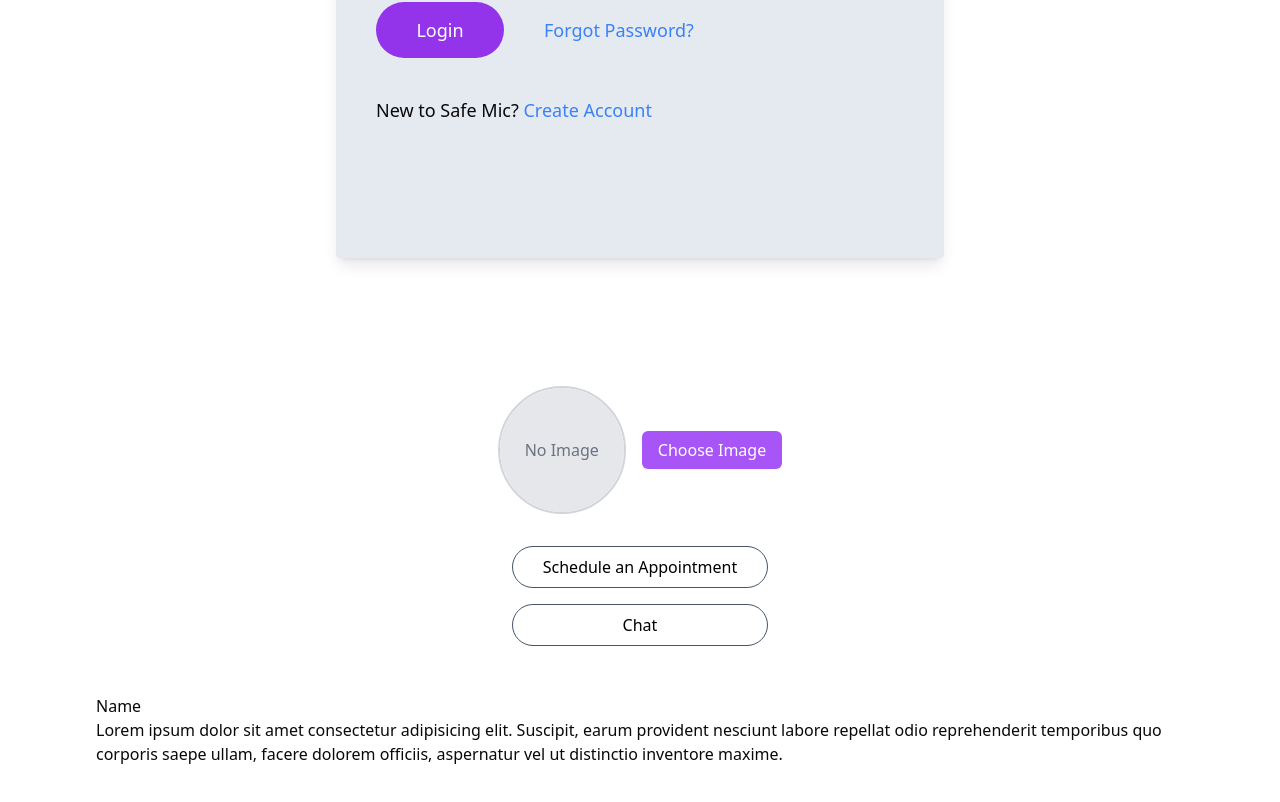
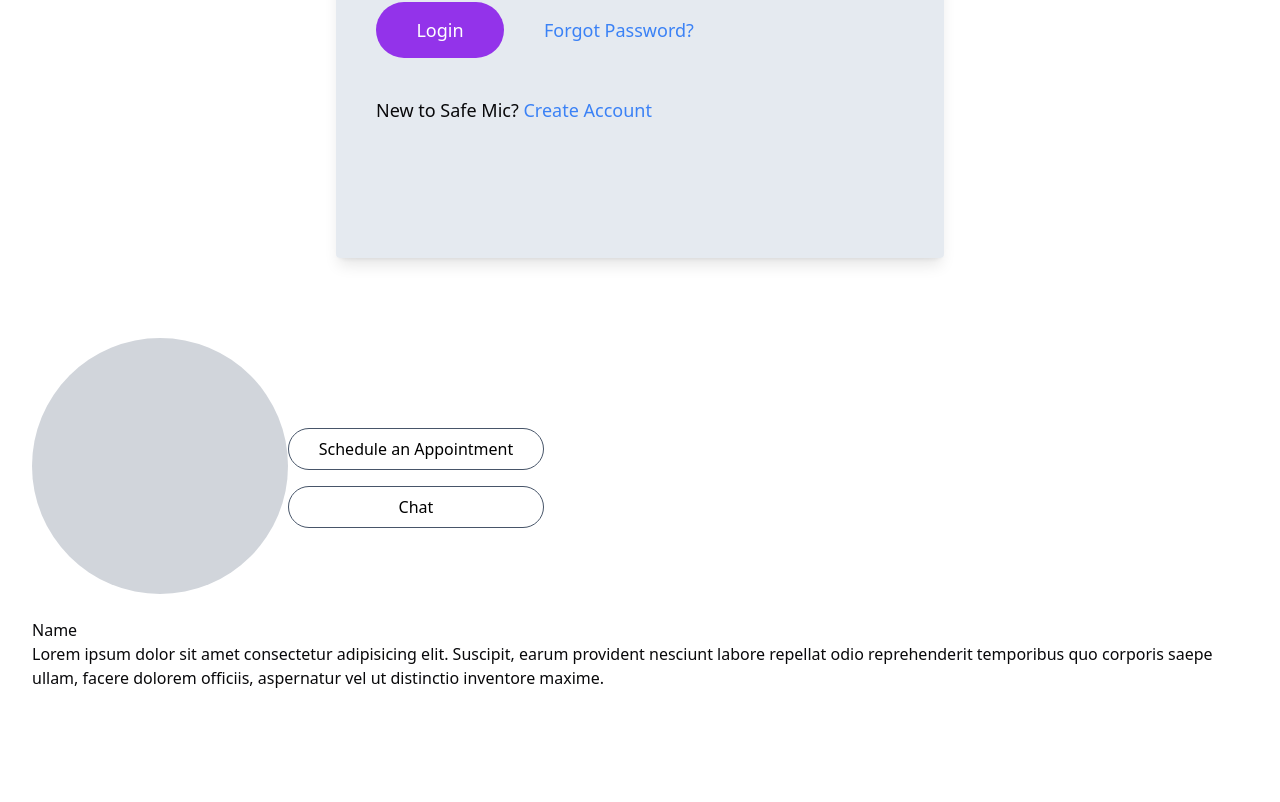
Before and after one commit to Kad-19/safe-mic-project, a React (Vite) app: page / in a window 1280 px wide. Shown: the part 502-1304 px from the top of the page. After the commit the page ends 1224 px from the top, so only its background shows below. Built offline with nearby package versions, Linux system fonts and the light colour scheme.

Commit message:
edit counseinfo

```diff
--- a/src/component/Counselor info/CounseInfo.jsx
+++ b/src/component/Counselor info/CounseInfo.jsx
@@ -1,71 +1,24 @@
-import React, { useState } from 'react';
+import React from 'react'
 
-// UserProfile component for handling profile picture and other user info
-const UserProfile = () => {
-  const [profilePicture, setProfilePicture] = useState(null);
 
-  // Function to handle file input change
-  const handleFileChange = (e) => {
-    const file = e.target.files[0];
-    if (file) {
-      const reader = new FileReader();
-      reader.onload = (event) => {
-        setProfilePicture(event.target.result);
-      };
-      reader.readAsDataURL(file);
-    }
-  };
+const CounseInfo = () => {
+  return (
+        <div className="m-8 ">
+        <div className="flex flex- items-center">
+        <div className="flex justify-center items-center h-64 w-64 bg-gray-300 rounded-full mb-6"></div>
 
-  return (
-    <div className="flex items-center justify-center">
-      {/* Circular avatar */}
-      <div className="h-32 w-32 my-8 rounded-full overflow-hidden border-2 border-gray-300">
-        {profilePicture ? (
-          <img src={profilePicture} alt="Profile Picture" className="h-full w-full object-cover" />
-        ) : (
-          <div className="h-full w-full flex items-center justify-center bg-gray-200">
-            <span className="text-gray-500">No Image</span>
-          </div>
-        )}
-      </div>
+          <div className="flex flex-col items-center"> <button type="submit" className="w-64 rounded-full bg-white text-black hover:bg-gray-300 py-2 transition-colors duration-200 border border-slate-600 mb-4">Schedule an Appointment</button>
+          <button type="submit" className="w-64 rounded-full bg-white text-black hover:bg-gray-300 py-2 transition-colors duration-200 border border-slate-600">Chat</button>
 
-      {/* Input for file selection */}
-      <div className="ml-4">
-        <input
-          type="file"
-          accept="image/*"
-          onChange={handleFileChange}
-          className="hidden"
-          id="profilePictureInput"
-        />
-        <label htmlFor="profilePictureInput" className="cursor-pointer bg-purple-500 text-white px-4 py-2 rounded-md">
-          Choose Image
-        </label>
-      </div>
+        </div>
+
+        </div>
+
+        <p> Name</p>
+      <p>Lorem ipsum dolor sit amet consectetur adipisicing elit. Suscipit, earum provident nesciunt labore repellat odio reprehenderit temporibus quo corporis saepe ullam, facere dolorem officiis, aspernatur vel ut distinctio inventore maxime.</p>
+
     </div>
-  );
+  )
 }
 
-// CounseInfo component
-const CounseInfo = () => {
-  return (
-    <div className="m-24">
-      {/* UserProfile component */}
-      <UserProfile />
-
-      {/* Other content */}
-      <div className="flex flex-col items-center ">
-        <button type="submit" className="w-64 rounded-full bg-white text-black hover:bg-gray-300 py-2 transition-colors duration-200 border border-slate-600 mb-4">Schedule an Appointment</button>
-        <button type="submit" className="w-64 rounded-full bg-white text-black hover:bg-gray-300 py-2 transition-colors duration-200 border border-slate-600 mb-12">Chat</button>
-      </div>
-
-      <p> Name</p>
-      <p>Lorem ipsum dolor sit amet consectetur adipisicing elit. Suscipit, earum provident nesciunt labore repellat odio reprehenderit temporibus quo corporis saepe ullam, facere dolorem officiis, aspernatur vel ut distinctio inventore maxime.</p>
-    </div>
-  );
-}
-
-
-
-
 export default CounseInfo
```
